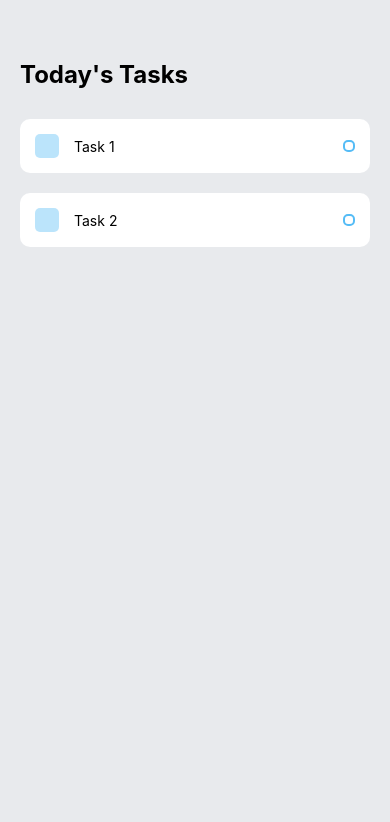
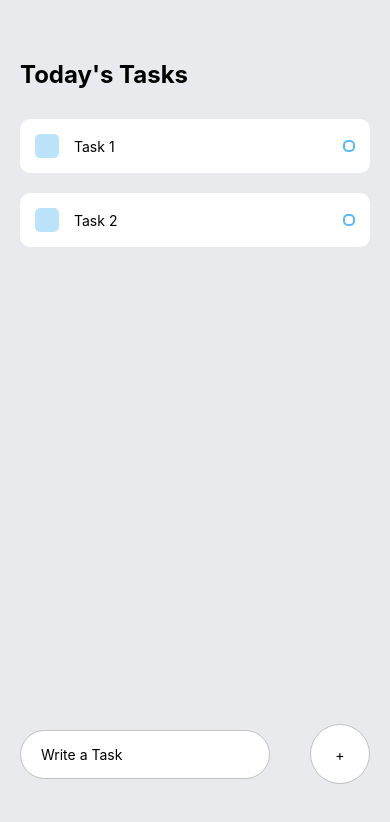
Before and after one commit to ushanwk/ToDo-Flow, a React Native app: screen / in a window 390 px wide. Shown: the top 822 px of the page. Built offline with nearby package versions, Linux system fonts and the light colour scheme.

Commit message:
States begining

```diff
--- a/App.tsx
+++ b/App.tsx
@@ -1,5 +1,5 @@
 import React from 'react';
-import {StyleSheet, Text, View} from 'react-native';
+import { KeyboardAvoidingView, Platform, StyleSheet, Text, TextInput, TouchableOpacity, View } from "react-native";
 import {Task} from './components/Task.tsx';
 
 function App(): React.JSX.Element {
@@ -14,6 +14,17 @@
           <Task text={'Task 2'} />
         </View>
       </View>
+      {/*Write a task*/}
+      <KeyboardAvoidingView
+        behavior={Platform.OS == 'ios' ? 'padding' : 'height'}
+        style={styles.writeTask}>
+        <TextInput style={styles.input} placeholder={'Write a Task'} />
+        <TouchableOpacity>
+          <View style={styles.addWrapper}>
+            <Text style={styles.addText}>+</Text>
+          </View>
+        </TouchableOpacity>
+      </KeyboardAvoidingView>
     </View>
   );
 }
@@ -33,8 +44,36 @@
     fontWeight: 'bold',
   },
   items: {
-    marginTop: 30
+    marginTop: 30,
   },
+  writeTask: {
+    position: 'absolute',
+    bottom: 60,
+    width: '100%',
+    flexDirection: 'row',
+    justifyContent: 'space-around',
+    alignItems: 'center',
+  },
+  input: {
+    paddingVertical: 15,
+    paddingHorizontal: 20,
+    backgroundColor: 'white',
+    borderRadius: 60,
+    borderColor: '#C0C0C0',
+    borderWidth: 1,
+    width: 250,
+  },
+  addWrapper: {
+    width: 60,
+    height: 60,
+    borderRadius: 60,
+    backgroundColor: 'white',
+    justifyContent: 'center',
+    alignItems: 'center',
+    borderColor: '#C0C0C0',
+    borderWidth: 1,
+  },
+  addText: {},
 });
 
 export default App;
```
